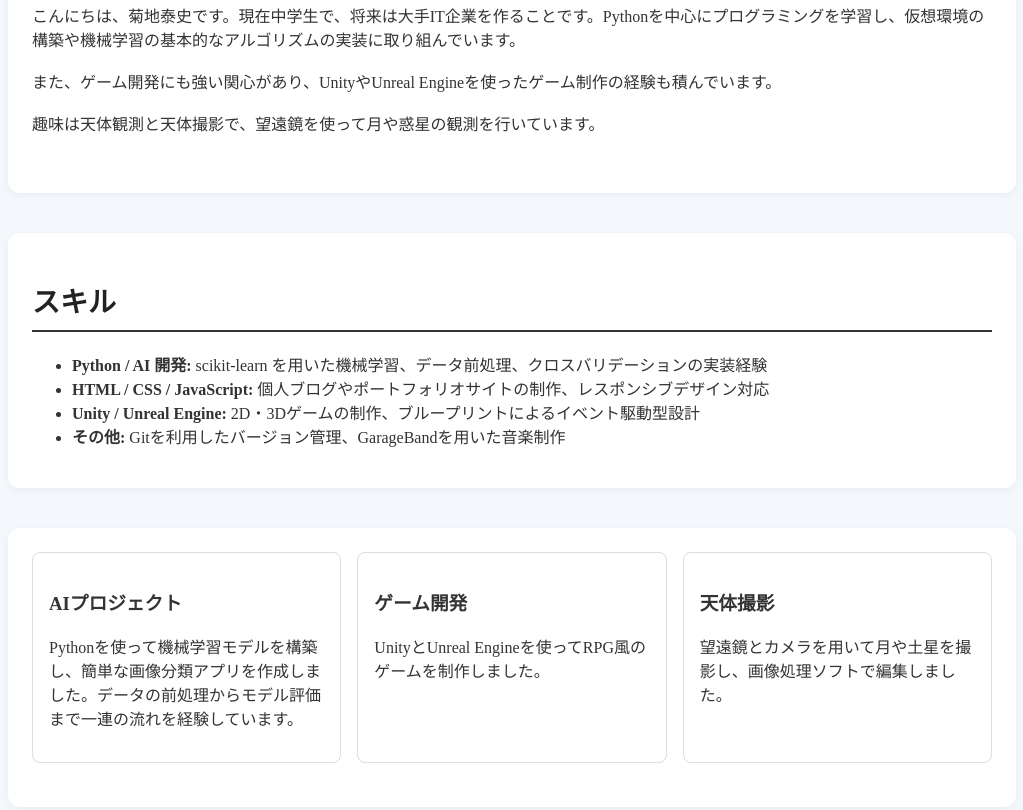
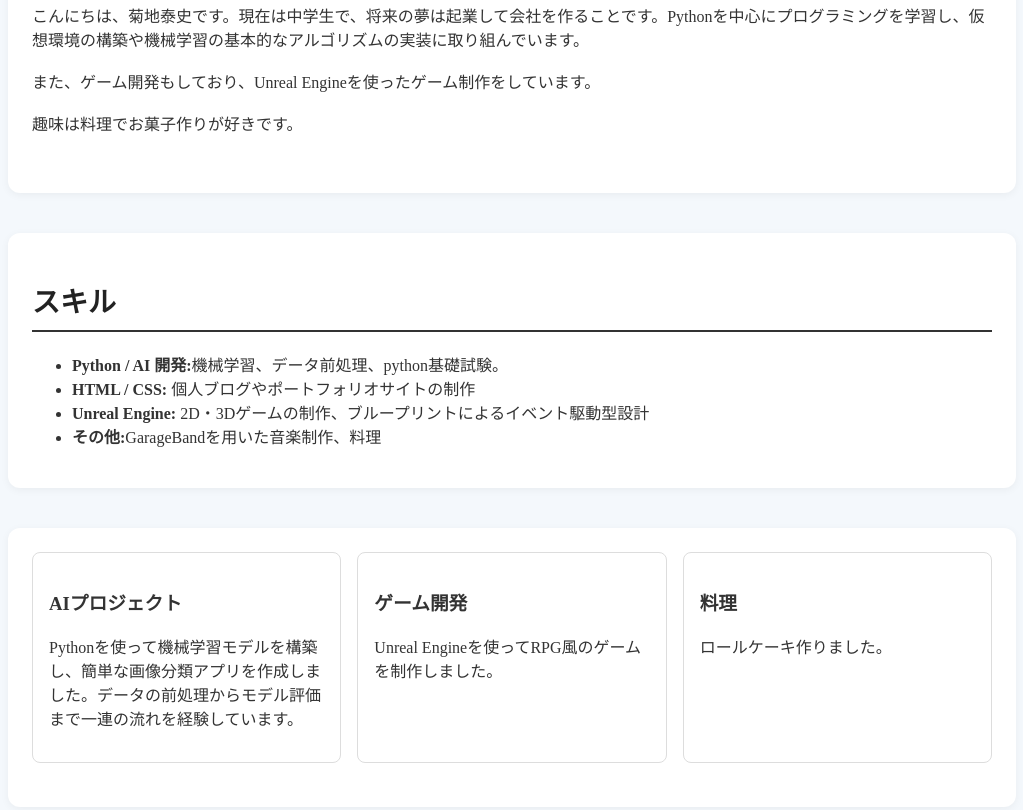
Before and after one commit to rengeji02taishi-design/touhu, a plain HTML site: page index.html in a window 1280 px wide. Shown: the part 606-1416 px from the top of the page, without its empty margins (128-1151 px from the left). Drawn offline with Linux system fonts and the light colour scheme.

```diff
--- a/index.html
+++ b/index.html
@@ -24,19 +24,20 @@
         <h2>自己紹介</h2>
         <img class="my" src="imgs/banana.png" alt="プロフィール写真">
         <p>
-こんにちは、菊地泰史です。現在中学生で、将来は大手IT企業を作ることです。Pythonを中心にプログラミングを学習し、仮想環境の構築や機械学習の基本的なアルゴリズムの実装に取り組んでいます。<br><br>
-また、ゲーム開発にも強い関心があり、UnityやUnreal Engineを使ったゲーム制作の経験も積んでいます。<br><br>
-趣味は天体観測と天体撮影で、望遠鏡を使って月や惑星の観測を行いています。<br><br>
+        こんにちは、菊地泰史です。現在は中学生で、将来の夢は起業して会社を作ることです。Pythonを中心にプログラミングを学習し、仮想環境の構築や機械学習の基本的なアルゴリズムの実装に取り組んでいます。<br><br>
+        また、ゲーム開発もしており、Unreal Engineを使ったゲーム制作をしています。<br><br>
+        趣味は料理でお菓子作りが好きです。<br><br>
+
         </p>
     </section>
 
     <section id="skills">
         <h2>スキル</h2>
         <ul>
-            <li><strong>Python / AI 開発:</strong> scikit-learn を用いた機械学習、データ前処理、クロスバリデーションの実装経験</li>
-            <li><strong>HTML / CSS / JavaScript:</strong> 個人ブログやポートフォリオサイトの制作、レスポンシブデザイン対応</li>
-            <li><strong>Unity / Unreal Engine:</strong> 2D・3Dゲームの制作、ブループリントによるイベント駆動型設計</li>
-            <li><strong>その他:</strong> Gitを利用したバージョン管理、GarageBandを用いた音楽制作</li>
+            <li><strong>Python / AI 開発:</strong>機械学習、データ前処理、python基礎試験。</li>
+            <li><strong>HTML / CSS:</strong> 個人ブログやポートフォリオサイトの制作</li>
+            <li><strong>Unreal Engine:</strong> 2D・3Dゲームの制作、ブループリントによるイベント駆動型設計</li>
+            <li><strong>その他:</strong>GarageBandを用いた音楽制作、料理</li>
         </ul>
     </section>
 
@@ -48,11 +49,11 @@
             </div>
             <div class="work-item">
                 <h3>ゲーム開発</h3>
-                <p>UnityとUnreal Engineを使ってRPG風のゲームを制作しました。</p>
+                <p>Unreal Engineを使ってRPG風のゲームを制作しました。</p>
             </div>
             <div class="work-item">
-                <h3>天体撮影</h3>
-                <p>望遠鏡とカメラを用いて月や土星を撮影し、画像処理ソフトで編集しました。</p>
+                <h3>料理</h3>
+                <p>ロールケーキ作りました。</p>
             </div>
         </div>
     </section>
```
